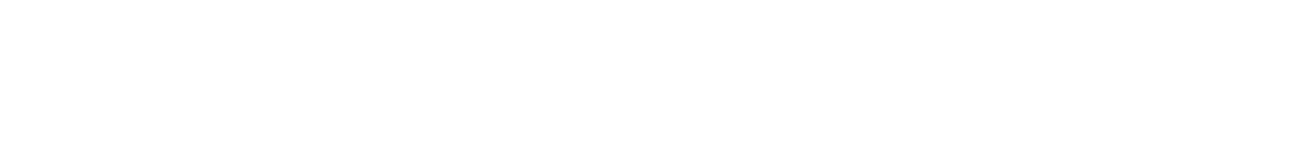
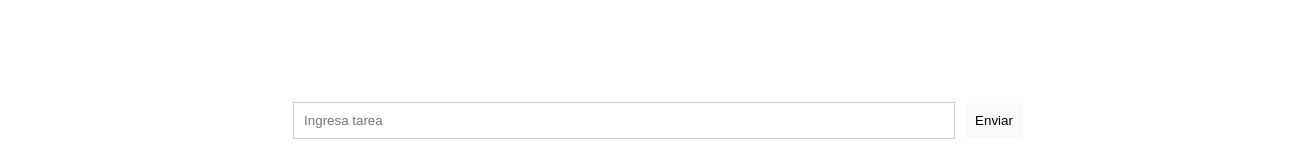
Before and after one commit to rosariogt/todo-list, an Angular app: page / in a window 1280 px wide. Shown: the part 630-797 px from the top of the page, 1308 px wide, since content can reach past the window. Built offline with nearby package versions, Linux system fonts and the light colour scheme.

Commit message:
Two-Way Data Binding formularios reactivos

```diff
--- a/src/app/components/addTask/add.component.html
+++ b/src/app/components/addTask/add.component.html
@@ -1,5 +1,26 @@
 <h1>Numero de tarea: {{numberTask}}</h1>
-<span>Titulo de tarea: {{titleTask}}</span>
+<span>Titulo de tarea: {{form.get('title')?.value}}</span>
+
+@if(form.get('title')?.invalid && (form.get('title')?.dirty || form.get('title')?.touched)) {
+  <div>
+    @if (form.get('title')?.errors?.['required']) {
+      <small>
+        El titulo es requerido
+      </small>
+    }
+    @if (form.get('title')?.errors?.['maxlength']) {
+      <small>
+        Maximo de caracteres 10
+      </small>
+    }
+  </div>
+}
+
+<form class="container_input" [formGroup]="form" (ngSubmit)="sendTaskTitle()">
+  <input type="text" placeholder="Ingresa tarea" formControlName="title">
+  <button type="submit" [disabled]="!form.valid">Enviar</button>
+</form>
+
 
 
 <!-- Formularios de plantilla -->
--- a/src/app/components/addTask/add.component.ts
+++ b/src/app/components/addTask/add.component.ts
@@ -1,5 +1,5 @@
-import {  Component } from "@angular/core";
-import { FormBuilder, FormControl, FormGroup, FormsModule, NgForm, ReactiveFormsModule } from "@angular/forms";
+import {  Component, OnInit } from "@angular/core";
+import { FormBuilder, FormControl, FormGroup, FormsModule, Validators, NgForm, ReactiveFormsModule } from "@angular/forms";
 
 @Component({
   selector: 'app-addTask',
@@ -13,7 +13,26 @@ import { FormBuilder, FormControl, FormGroup, FormsModule, NgForm, ReactiveForms
   ],
 })
 
-export class AddComponent {
+export class AddComponent implements OnInit{
+
+  constructor(private fb: FormBuilder) {
+
+  }
+
+  form!: FormGroup;
+
+  ngOnInit(): void {
+      this.form = this.fb.group({
+        title: new FormControl('', [Validators.required, Validators.maxLength(10)])
+      })
+  }
+
+  sendTaskTitle() {
+    if(this.form.valid) {
+      console.log(this.form.value.title);
+    }
+  }
+
 
   numberTask: number = 10;
   titleTask: string = ""
```
